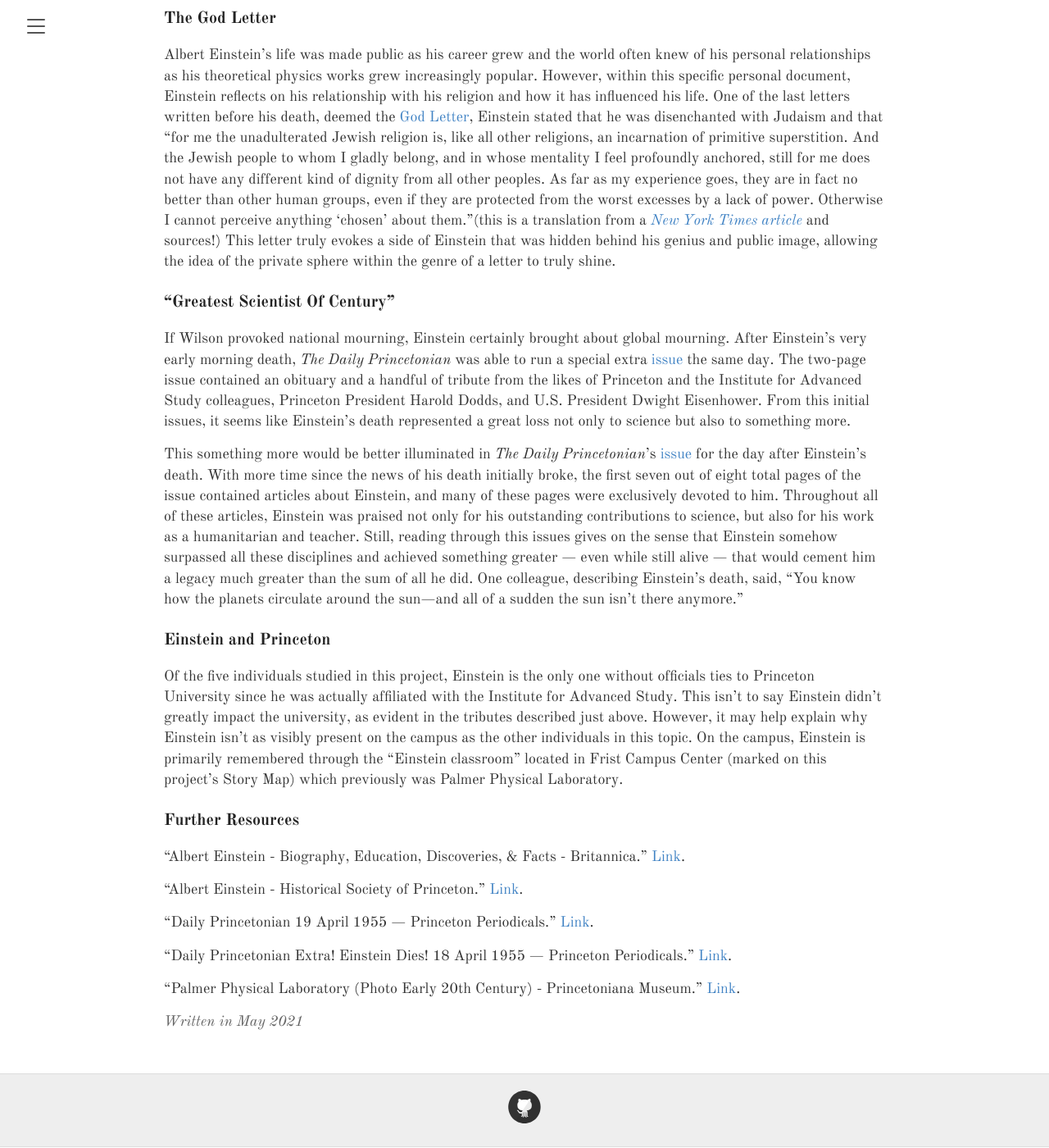
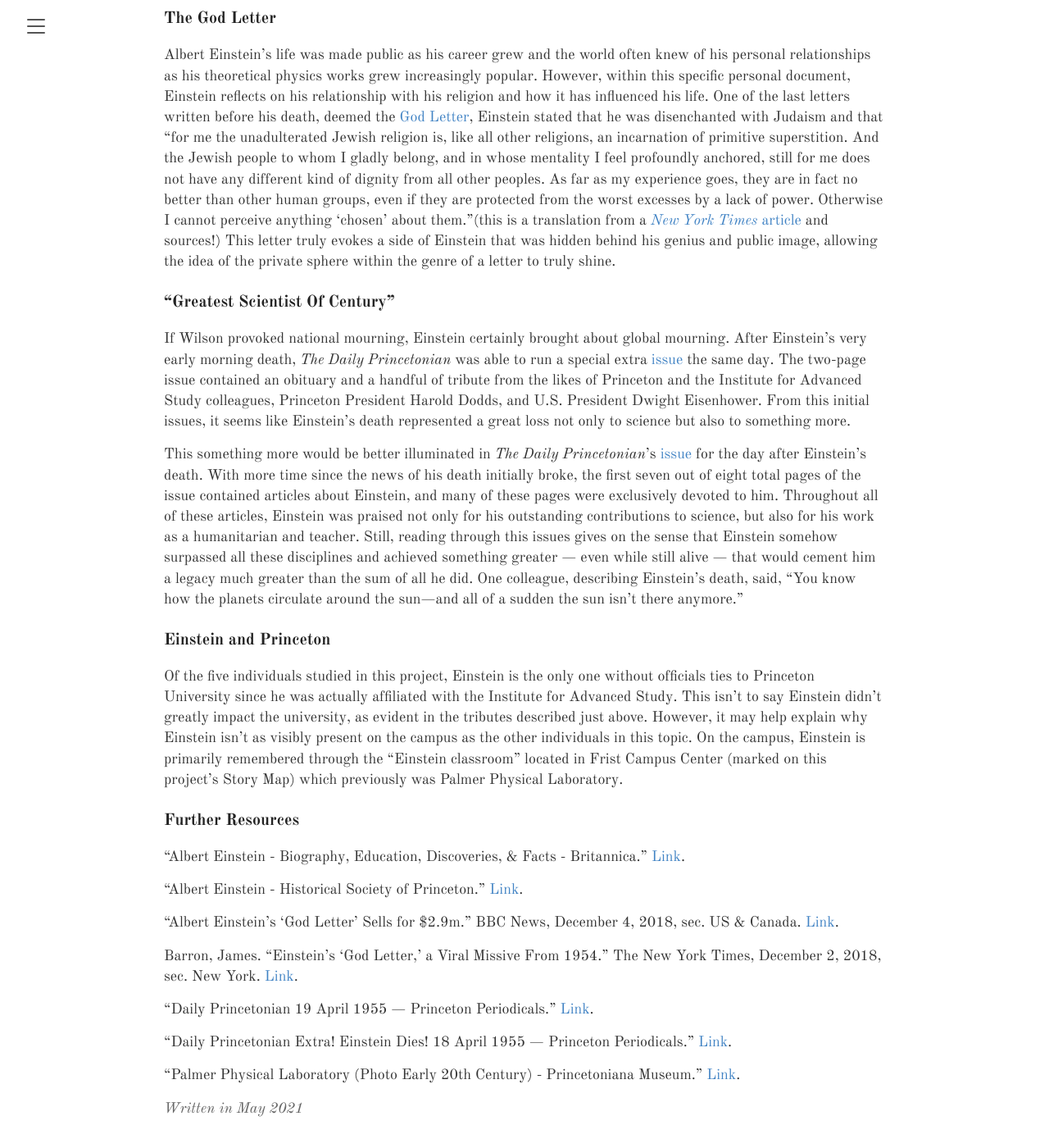
Before and after one commit to HUM-331-Princeton/princeton-lives-and-legacies, a Jekyll site: the page built from _posts/2021-5-5-cAlbert Einstein.md, in a window 1280 px wide and 1400 px high, scrolled down 758 px. Shown: the whole window at 82% size. Built offline with Jekyll 4.4.1, drawn with Linux system fonts in a browser that asks for light colours.

Commit message:
add images, update further resources

```diff
--- a/_posts/2021-5-5-cAlbert Einstein.md
+++ b/_posts/2021-5-5-cAlbert Einstein.md
@@ -12,7 +12,7 @@ Though Einstein officially spent 22 years at the Institute for Advanced Study an
 Albert Einstein needs next to no introduction, born March 14th, 1879 in Germany, Einstein’s life became known throughout the world for his work as the most infamous theoretical-physicist. As a child, Einstein’s education moved around due to his father’s business failures but eventually he landed at a special high school in Switzerland run by Jost Winteler. After graduation, he was turned down at all academic positions he applied for. Originally ignored, Einstein’s physics papers caught the eye of another world-renowned scientist Max Planck and he was offered a series of teaching positions at various Universities. Interrupted by World War I, Einstein revoked his German citizenship and fled to the United States, landing in Princeton at the Institute for Advanced Study. At this point in his life and career, Einstein had already won a Nobel Prize for his work on the photoelectric effect and was suffering familial troubles with his second wife and son. In 1939, Einstein wrote the infamous letter regarding the creation of the atomic bomb. Having led a complicated and lengthy life, Einstein is survived by his Theory of Relativity and other scientific breakthroughs as well as his family and buildings at Princeton University.
 
 ### The God Letter ###
-Albert Einstein’s life was made public as his career grew and the world often knew of his personal relationships as his theoretical physics works grew increasingly popular. However, within this specific personal document, Einstein reflects on his relationship with his religion and how it has influenced his life. One of the last letters written before his death, deemed the [God Letter](https://www.bbc.com/news/world-us-canada-46438116), Einstein stated that he was disenchanted with Judaism and that “for me the unadulterated Jewish religion is, like all other religions, an incarnation of primitive superstition. And the Jewish people to whom I gladly belong, and in whose mentality I feel profoundly anchored, still for me does not have any different kind of dignity from all other peoples. As far as my experience goes, they are in fact no better than other human groups, even if they are protected from the worst excesses by a lack of power. Otherwise I cannot perceive anything ‘chosen’ about them.”(this is a translation from a [*New York Times article*](https://www.nytimes.com/2018/12/02/nyregion/einstein-god-letter-auction.html)  and sources!) This letter truly evokes a side of Einstein that was hidden behind his genius and public image, allowing the idea of the private sphere within the genre of a letter to truly shine.
+Albert Einstein’s life was made public as his career grew and the world often knew of his personal relationships as his theoretical physics works grew increasingly popular. However, within this specific personal document, Einstein reflects on his relationship with his religion and how it has influenced his life. One of the last letters written before his death, deemed the [God Letter](https://www.bbc.com/news/world-us-canada-46438116), Einstein stated that he was disenchanted with Judaism and that “for me the unadulterated Jewish religion is, like all other religions, an incarnation of primitive superstition. And the Jewish people to whom I gladly belong, and in whose mentality I feel profoundly anchored, still for me does not have any different kind of dignity from all other peoples. As far as my experience goes, they are in fact no better than other human groups, even if they are protected from the worst excesses by a lack of power. Otherwise I cannot perceive anything ‘chosen’ about them.”(this is a translation from a [*New York Times* article](https://www.nytimes.com/2018/12/02/nyregion/einstein-god-letter-auction.html)  and sources!) This letter truly evokes a side of Einstein that was hidden behind his genius and public image, allowing the idea of the private sphere within the genre of a letter to truly shine.
 
 ### "Greatest Scientist Of Century" ###
 If Wilson provoked national mourning, Einstein certainly brought about global mourning. After Einstein's very early morning death, *The Daily Princetonian* was able to run a special extra [issue](https://papersofprinceton.princeton.edu/princetonperiodicals/?a=d&d=Princetonian19550418-02) the same day. The two-page issue contained an obituary and a handful of tribute from the likes of Princeton and the Institute for Advanced Study colleagues, Princeton President Harold Dodds, and U.S. President Dwight Eisenhower. From this initial issues, it seems like Einstein's death represented a great loss not only to science but also to something more.
@@ -27,6 +27,10 @@ Of the five individuals studied in this project, Einstein is the only one withou
 
 “Albert Einstein - Historical Society of Princeton.” [Link](https://princetonhistory.org/research/historic-princeton/albert-einstein/).
 
+“Albert Einstein’s ‘God Letter’ Sells for $2.9m.” BBC News, December 4, 2018, sec. US & Canada. [Link](https://www.bbc.com/news/world-us-canada-46438116).
+
+Barron, James. “Einstein’s ‘God Letter,’ a Viral Missive From 1954.” The New York Times, December 2, 2018, sec. New York. [Link](https://www.nytimes.com/2018/12/02/nyregion/einstein-god-letter-auction.html).
+
 “Daily Princetonian 19 April 1955 — Princeton Periodicals.” [Link](https://papersofprinceton.princeton.edu/princetonperiodicals/?a=d&d=Princetonian19550419-01).
 
 “Daily Princetonian Extra! Einstein Dies! 18 April 1955 — Princeton Periodicals.” [Link](https://papersofprinceton.princeton.edu/princetonperiodicals/?a=d&d=Princetonian19550418-02.1.1).
```
Also changed, not shown: _posts/2021-5-5-bToni Morrison.md (+4 -0 lines), _posts/2021-5-5-dWoodrow Wilson.md (+3 -1 lines), _posts/2021-5-5-eJohn Maclean Jr.md (+4 -0 lines), _posts/2021-5-5-fArnold Guyot.md (+7 -2 lines), about.md (+2 -0 lines), 4 other files.
